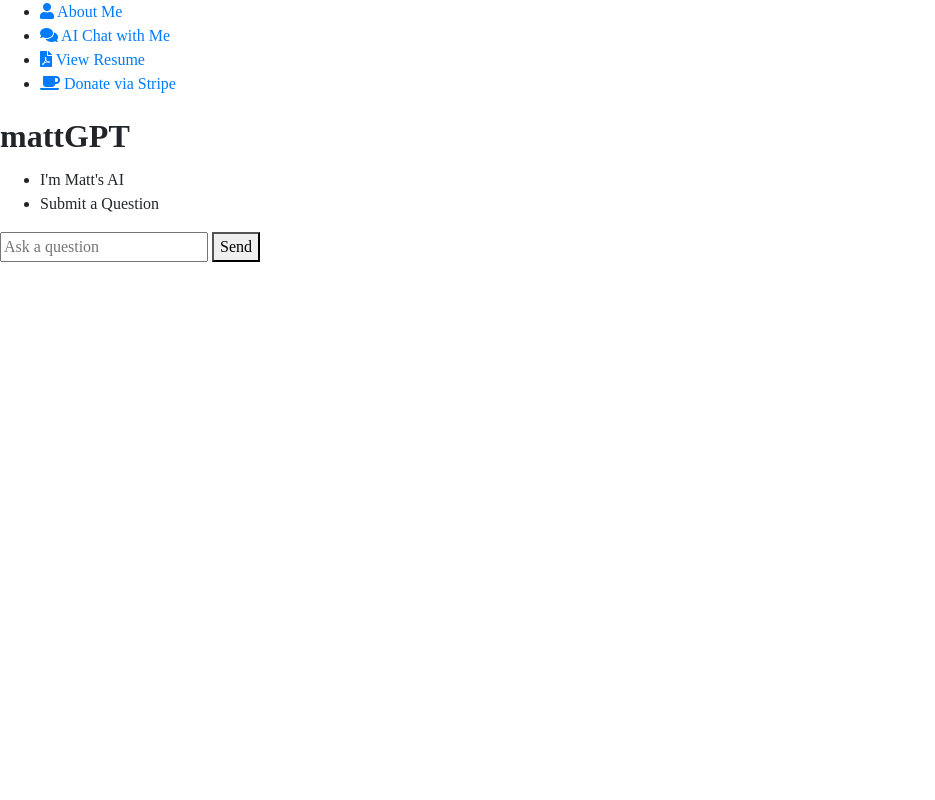
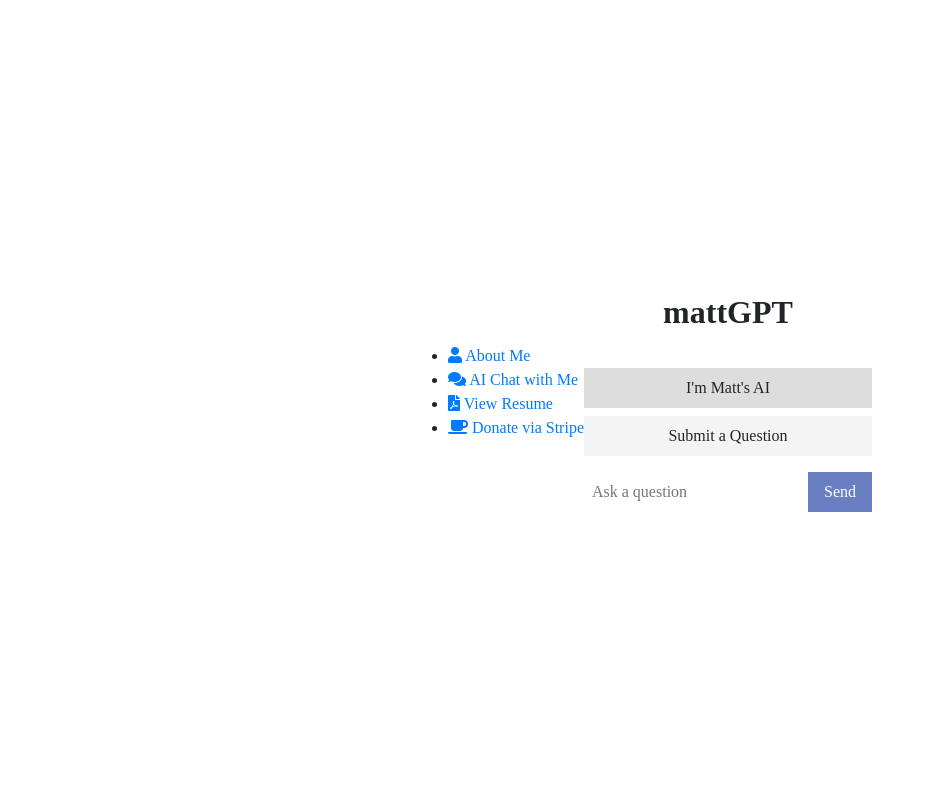
Before and after one commit to mattmajestic/mattmajestic.dev, a FastAPI app: page /conversation in a window 1280 px wide. Shown: the whole page, without its empty margins (0-935 px from the left). Run offline with FastAPI, Linux system fonts and the light colour scheme.

Commit message:
minor formats

```diff
--- a/templates/conversation.html
+++ b/templates/conversation.html
@@ -4,6 +4,72 @@
   <meta charset="UTF-8">
   <meta name="viewport" content="width=device-width, initial-scale=1.0">
   <title>Matt Majestic - AI Chat</title>
+  <style>
+    body {
+      display: flex;
+      justify-content: center;
+      align-items: center;
+      height: 100vh;
+      margin: 0;
+      padding: 0;
+    }
+
+    .container {
+      max-width: 400px;
+      text-align: center;
+    }
+
+    .container h1 {
+      margin-bottom: 1em;
+    }
+
+    .conversation {
+      list-style-type: none;
+      padding: 0;
+    }
+
+    .bot-message {
+      background-color: #DDD;
+      padding: 0.5em;
+      margin-bottom: 0.5em;
+    }
+
+    .user-message {
+      background-color: #F4F4F4;
+      padding: 0.5em;
+      margin-bottom: 0.5em;
+    }
+
+    #chatbot-form {
+      display: flex;
+      justify-content: center;
+      align-items: center;
+      margin-top: 1em;
+    }
+
+    #chatbot-input {
+      flex: 1;
+      padding: 0.5em;
+      margin-right: 0.5em;
+      border: none;
+    }
+
+    #chatbot-input:focus {
+      outline: none;
+    }
+
+    #chatbot-form button {
+      padding: 0.5em 1em;
+      border: none;
+      background-color: #6A7EC2;
+      color: white;
+      cursor: pointer;
+    }
+
+    #chatbot-form button:hover {
+      background-color: #3E55A1;
+    }
+  </style>
   <link href="https://unpkg.com/nes.css@2.3.0/css/nes.min.css" rel="stylesheet" />
   <link rel="stylesheet" href="https://cdnjs.cloudflare.com/ajax/libs/font-awesome/5.15.3/css/all.min.css" />
   <link rel="icon" href="static/favicon.ico">
@@ -19,14 +85,14 @@
   </nav>
   <div class="container">
     <h1>mattGPT</h1>
-    <div id="conversation-container" class="container">
+    <div id="conversation-container">
       <ul id="conversation" class="conversation">
         <li class="bot-message">I'm Matt's AI</li>
         <li class="user-message">Submit a Question</li>
       </ul>
     </div>
 
-    <form id="chatbot-form" class="container">
+    <form id="chatbot-form">
       <input id="chatbot-input" type="text" placeholder="Ask a question">
       <button type="submit">Send</button>
     </form>
--- a/templates/home.html
+++ b/templates/home.html
@@ -61,7 +61,7 @@
       <a href="/credentials">
         <i class="nes-octocat fa fa-github fa-4x"></i>
         <h2>About Me</h2>
-        <p>Fullstack Consultant/p>
+        <p>Fullstack Consultant</p>
       </a>
     </div>
     <div class="card">
```
Also changed, not shown: templates/credentials.html (+15 -15 lines).
